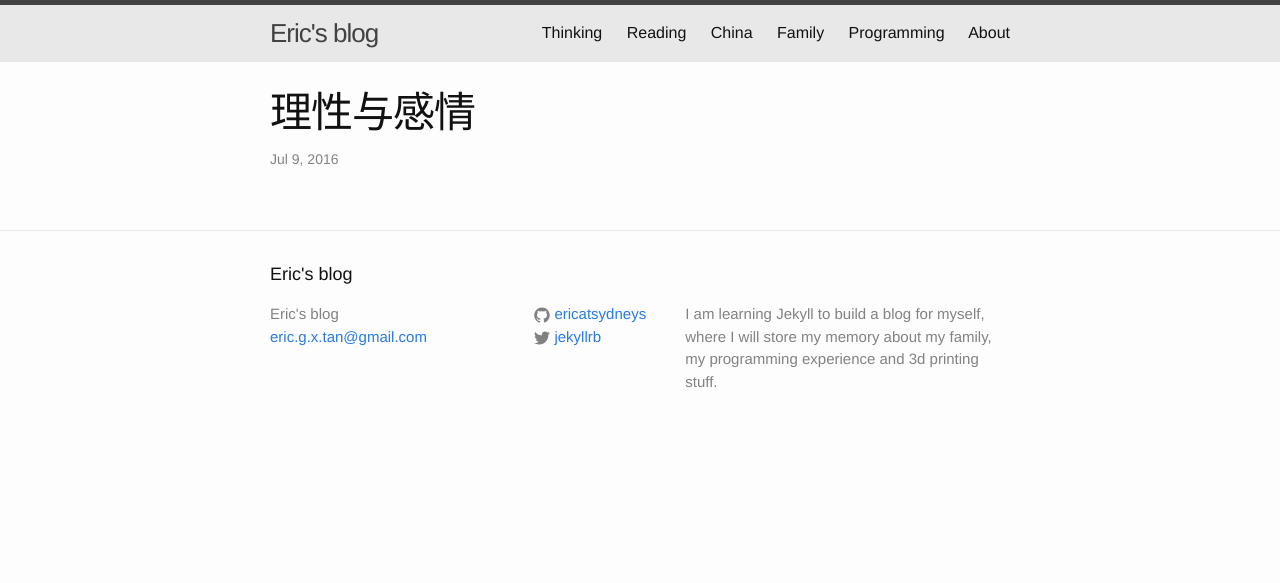
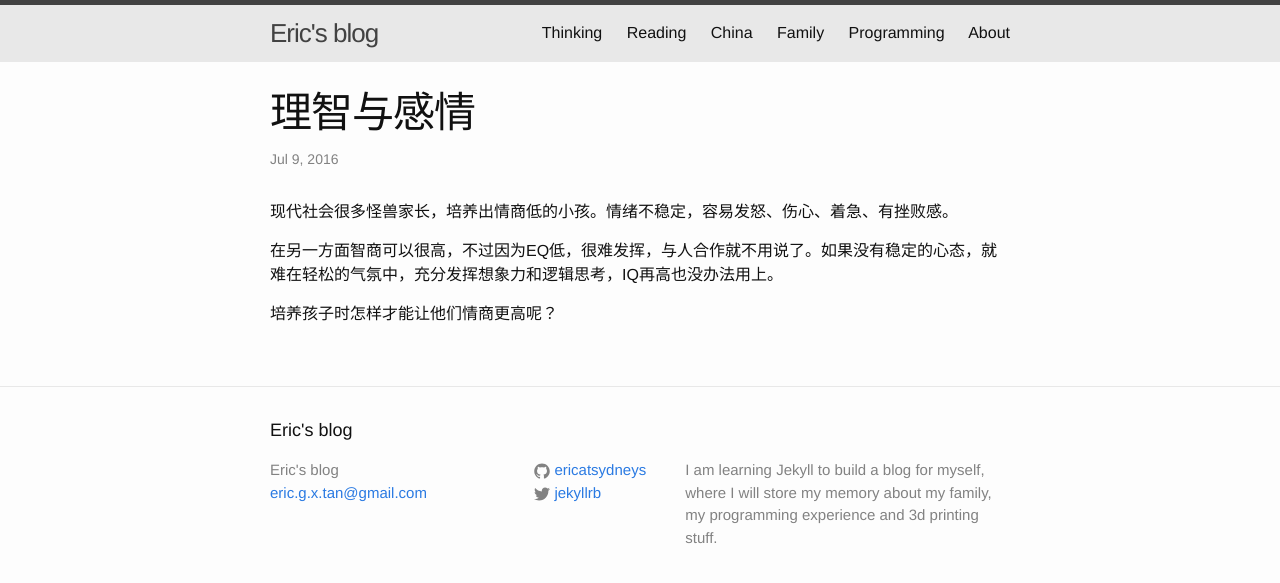
Before and after one commit to ericatsydney/ericatsydney.github.io, a Jekyll site: the page built from _posts/2016-07-09-rationality.markdown, in a window 1280 px wide. Shown: the top 583 px of the page. Built offline with Jekyll 4.4.1, drawn with Linux system fonts in a browser that asks for light colours.

Commit message:
Added UX.

```diff
--- a/_posts/2016-06-22-js-jquery-basic.markdown
+++ b/_posts/2016-06-22-js-jquery-basic.markdown
@@ -80,3 +80,6 @@ type casting
 {% highlight js%}
 (string) variable1
 {% endhighlight %}
+
+arguments
+=========
--- a/_posts/2016-06-24-php-basic.markdown
+++ b/_posts/2016-06-24-php-basic.markdown
@@ -12,3 +12,8 @@ type casting
 ============
 {% highlight php%}
 {% endhighlight %}
+
+Utility
+=======
+1. `fcl_get` Get with the default value
+2. `sorting`
--- a/_posts/2016-06-27-sass-101.markdown
+++ b/_posts/2016-06-27-sass-101.markdown
@@ -6,10 +6,12 @@ categories: Programming
 ---
 Configration
 ============
-When we use `compass` to compile we need to setup the configuration file call `config.rb`.
+When we use `compass` to compile we need to setup the [configration](http://compass-style.org/help/documentation/configuration-reference/) file call `config.rb`.
 {% highlight sass%}
 # Setup the directories
-
+css_dir = "assets/stylesheets"
+fonts_dir = "assets/fonts"
+relative_assets = true
 {% endhighlight %}
 
 import vs include
--- a/_posts/2016-07-09-rationality.markdown
+++ b/_posts/2016-07-09-rationality.markdown
@@ -1,6 +1,12 @@
 ---
 layout: post
-title:  "理性与感情"
+title:  "理智与感情"
 date:   2016-07-09 23:05:52 +1000
 categories: Thinking
 ---
+
+现代社会很多怪兽家长，培养出情商低的小孩。情绪不稳定，容易发怒、伤心、着急、有挫败感。
+
+在另一方面智商可以很高，不过因为EQ低，很难发挥，与人合作就不用说了。如果没有稳定的心态，就难在轻松的气氛中，充分发挥想象力和逻辑思考，IQ再高也没办法用上。
+
+培养孩子时怎样才能让他们情商更高呢？
--- a/_posts/2016-07-12-problem-solving.markdown
+++ b/_posts/2016-07-12-problem-solving.markdown
@@ -7,7 +7,7 @@ categories: Thinking
 
 解决问题的
 1. 问题是什么
-2. 分析问题
+2. 分析问题（是否符合逻辑，有没有根据）
 3. 解决方案
 
-灵机一动
+灵机一动, 直觉
```
Also changed, not shown: _posts/2016-06-26-shell-and-linux.markdown (added, +29 -0 lines), _posts/2016-06-29-knowledge-map.markdown (renamed from _posts/2016-06-29-knowledge-stucture.markdown, +10 -1 lines), _posts/2016-07-13-UX.markdown (added, +9 -0 lines).
